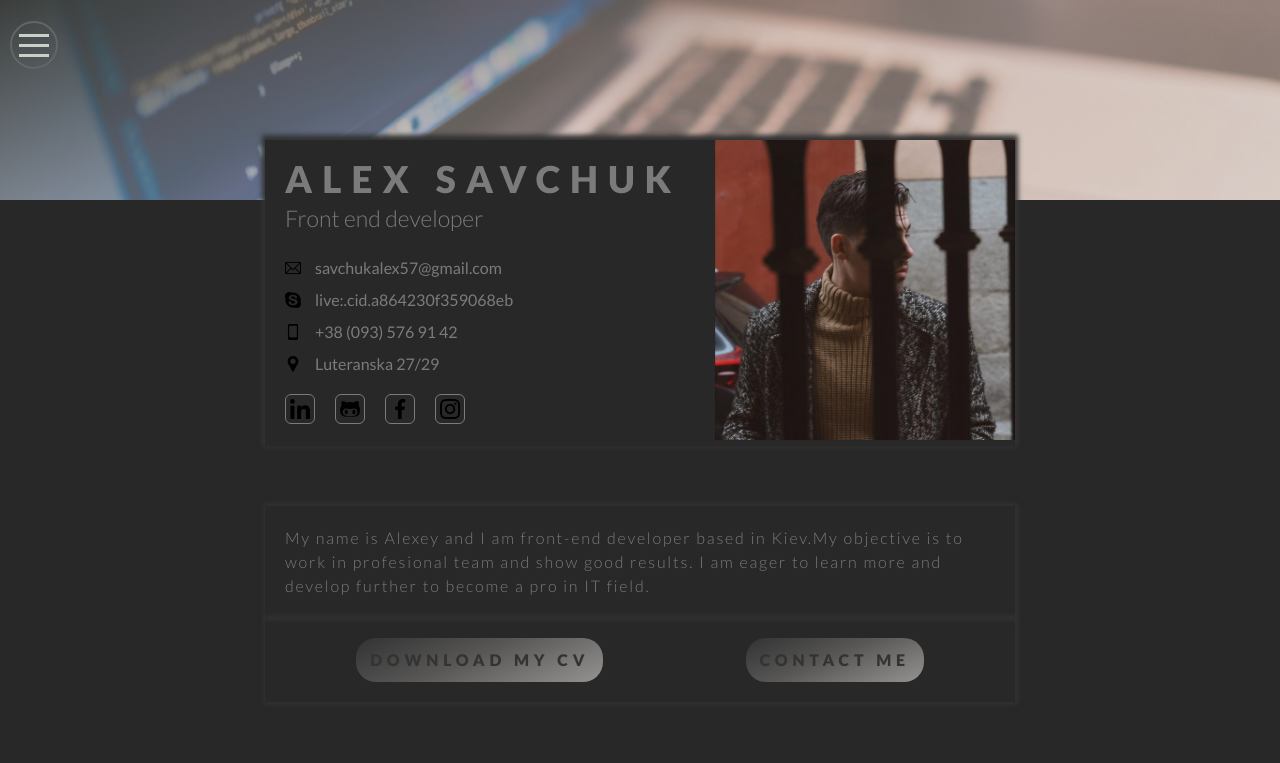
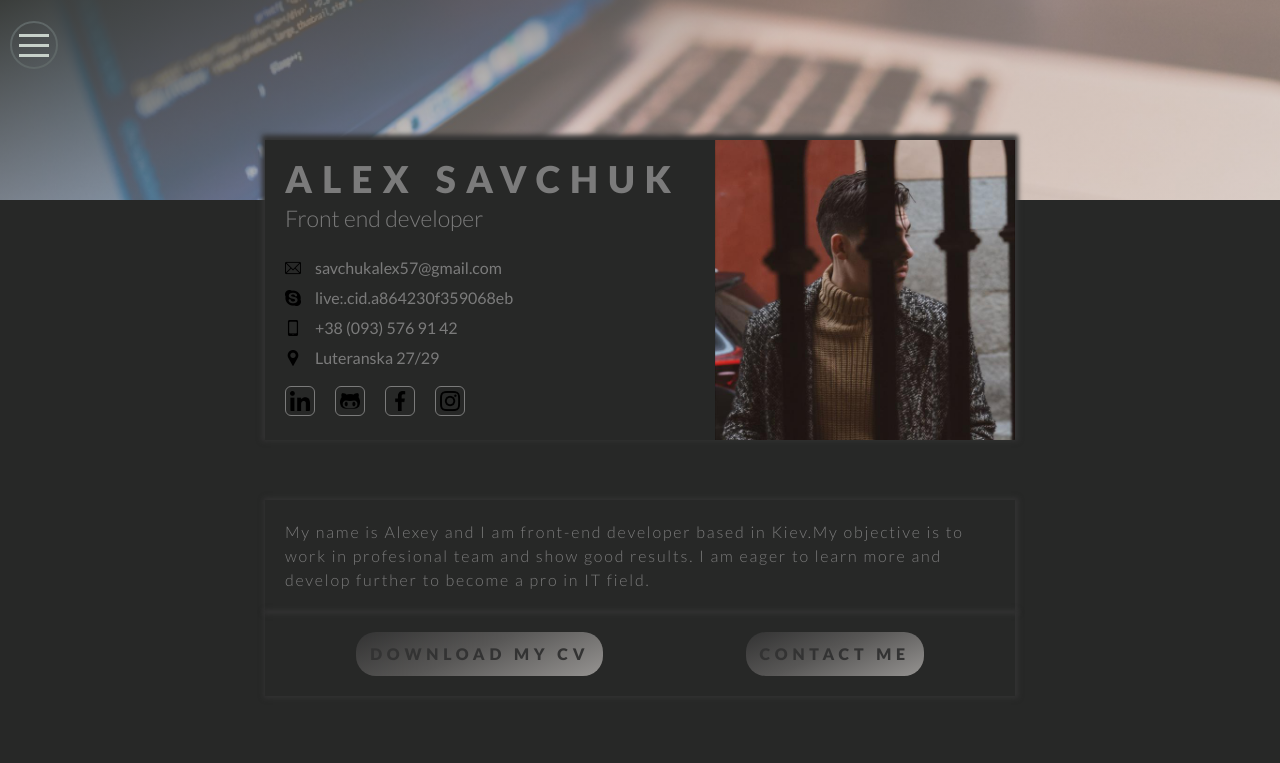
Before and after one commit to Alexsavchuk95/AlexSavchukCV-, a plain HTML site: page index.html in a window 1280 px wide. Shown: the top 763 px of the page. Drawn offline with nearby package versions, Linux system fonts and the light colour scheme; some packages are replaced by stand-ins of ours.

Commit message:
icons fixed

```diff
--- a/css/style.css
+++ b/css/style.css
@@ -261,6 +261,7 @@ h1 {
 
 .icons {
     width: 16px;
+    height: 16px;
     margin-right: 14px;
 }
 
--- a/index.html
+++ b/index.html
@@ -100,7 +100,7 @@
                         <div class="icons">
                             <img src="./assets/icons/phone.png" alt="phone">
                         </div>
-                        <p class="list__text">+38 (093) 576 91 42</p>
+                        <span class="list__text">+38 (093) 576 91 42</span>
                     </li>
                     <li class="list__item">
                         <div class="icons">
```
